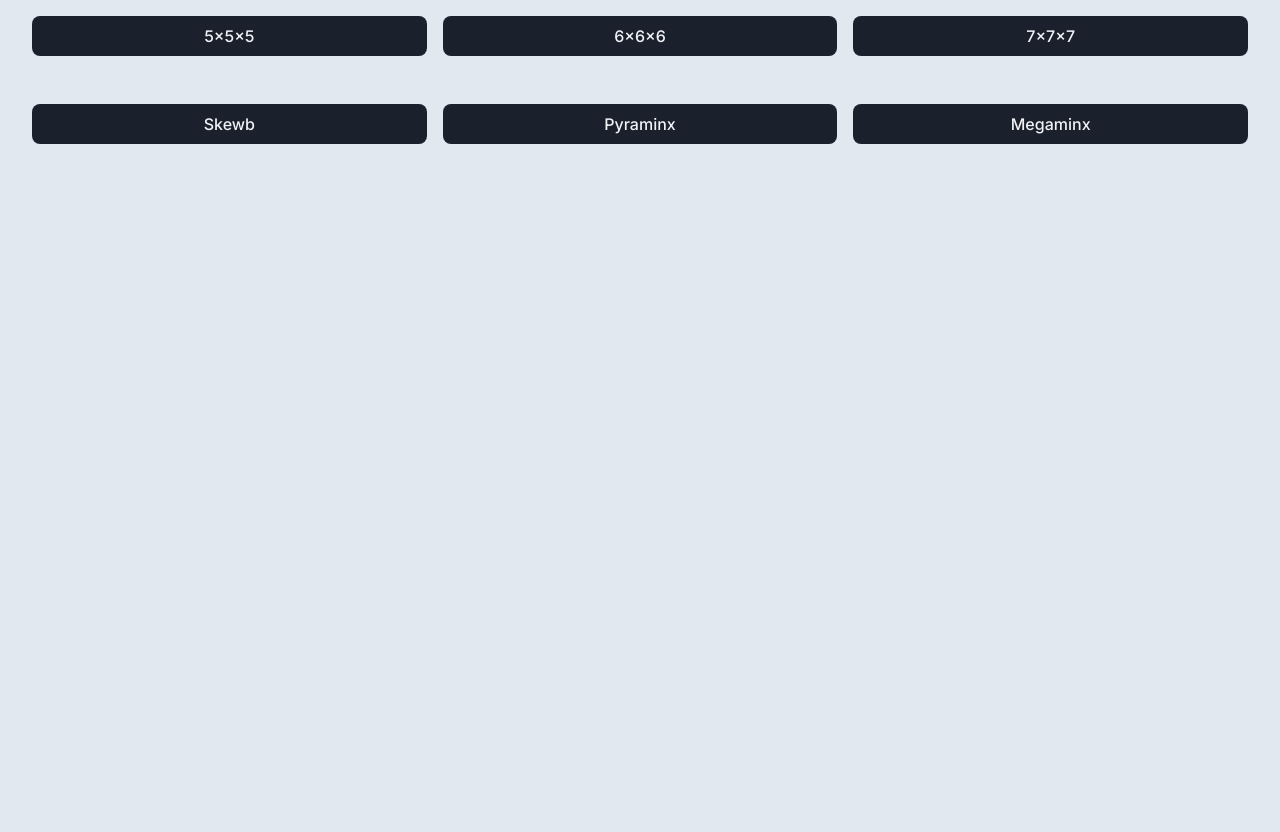
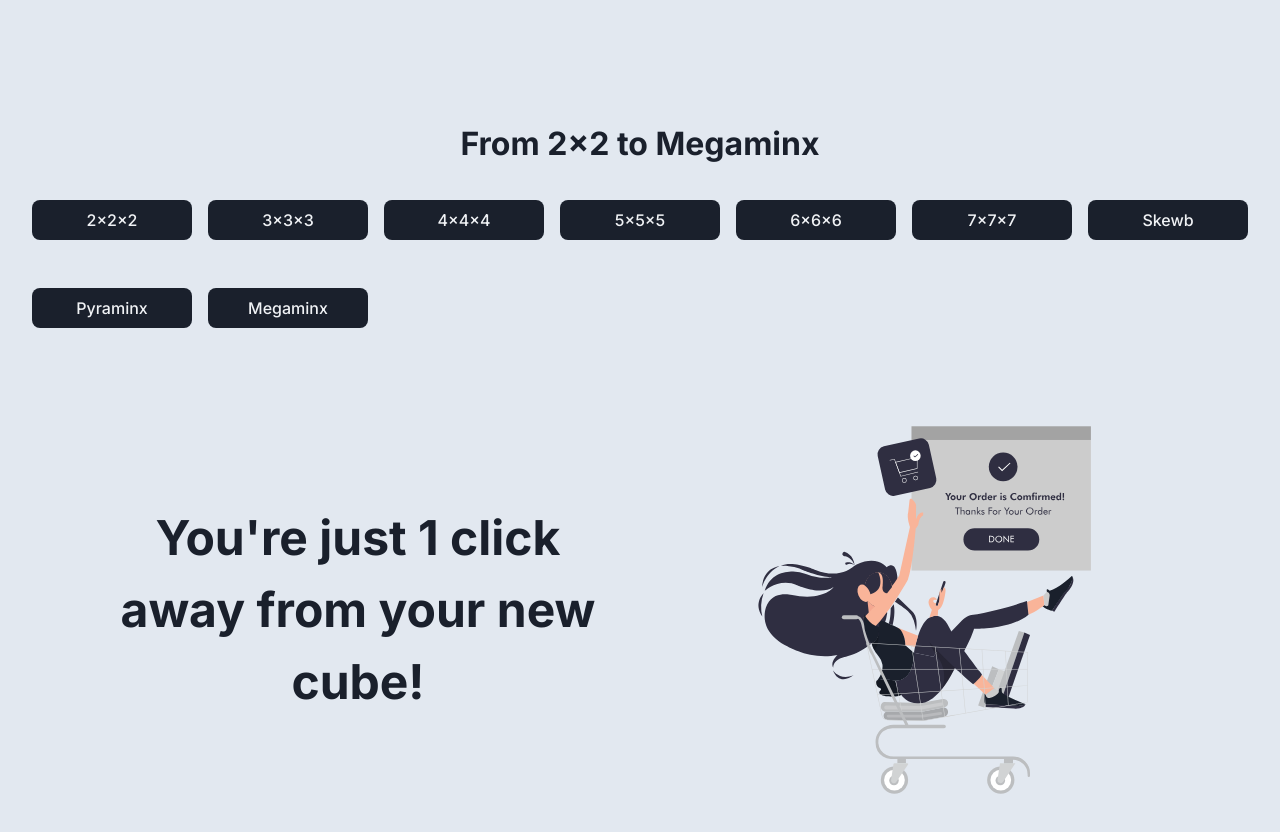
Before and after one commit to keyyuwan/cubestore, a Next.js app: page / in a window 1280 px wide. Shown: the part 600-1432 px from the top of the page. Before the commit the page ends 800 px from the top, so only its background shows below. Built offline with nearby package versions, Linux system fonts and the light colour scheme; no server answers.

Commit message:
Landing Page

```diff
--- a/src/pages/index.tsx
+++ b/src/pages/index.tsx
@@ -1,9 +1,14 @@
-import { Box, Button, Flex, Text, Icon, SimpleGrid } from "@chakra-ui/react"
+import { Box, Button, Flex, Text, SimpleGrid } from "@chakra-ui/react"
 import Head from "next/head"
+import Image from "next/image"
 import Router from "next/router"
-import { FaCubes, FaLongArrowAltRight } from "react-icons/fa"
-import { Container } from "../components/Container"
+import { FaLongArrowAltRight } from "react-icons/fa"
+
+import { Container as SectionContainer } from "../components/Container"
 import { EVENTS } from "../utils/events"
+
+import completeTaskImg from "../assets/Complete-task.svg"
+import successfulPurchaseImg from "../assets/Successful-purchase.svg"
 
 export default function LandingPage() {
   return (
@@ -12,14 +17,19 @@ export default function LandingPage() {
         <title>cube.store</title>
       </Head>
 
-      <Container mt="4rem" pb="2rem">
+      <SectionContainer h="80vh" display="flex" justifyContent="center">
         <Flex
           flexDir={["column", "column", "row"]}
           align="center"
           justify="center"
-          gap={[0, 0, "4rem", "10rem"]}
+          gap={[0, 0, "4rem", "8rem"]}
         >
-          <Icon as={FaCubes} w={[120, 160, 240]} h={[120, 160, 240]} />
+          <Image
+            src={completeTaskImg}
+            alt="People choosing products"
+            width="500px"
+            height="500px"
+          />
 
           <Box w={["100%", "100%", "400px"]} textAlign="center">
             <Text
@@ -49,15 +59,18 @@ export default function LandingPage() {
             </Button>
           </Box>
         </Flex>
+      </SectionContainer>
 
-        <Text mt="4rem" textAlign="center" fontWeight="bold" fontSize="xl">
+      <SectionContainer>
+        <Text textAlign="center" fontWeight="bold" fontSize="xl">
           From 2x2 to Megaminx
         </Text>
         <SimpleGrid
-          columns={[2, 2, 3]}
+          // columns={[2, 2, 3]}
           spacing="1rem"
           alignItems="center"
           justifyContent="center"
+          minChildWidth="160px"
         >
           {EVENTS.map((event) => {
             if (event.name === "All") {
@@ -74,7 +87,6 @@ export default function LandingPage() {
                 borderRadius={8}
                 bg="gray.800"
                 color="gray.50"
-                w=""
               >
                 <Box as="span" className={event.className} fontSize="2xl" />
                 <Text fontWeight="medium">{event.name}</Text>
@@ -82,7 +94,31 @@ export default function LandingPage() {
             )
           })}
         </SimpleGrid>
-      </Container>
+      </SectionContainer>
+
+      <SectionContainer mt="2rem" pb="2rem">
+        <Flex
+          flexDir={["column", "column", "row-reverse"]}
+          align="center"
+          justify="center"
+          gap={[0, 0, "4rem"]}
+        >
+          <Image
+            src={successfulPurchaseImg}
+            alt="Successful purchase"
+            width="500px"
+            height="500px"
+          />
+          <Text
+            textAlign="center"
+            fontWeight="bold"
+            fontSize={["xl", "2xl", "3xl"]}
+            maxW="500px"
+          >
+            {`You're`} just 1 click away from your new cube!
+          </Text>
+        </Flex>
+      </SectionContainer>
     </>
   )
 }
```
Also changed, not shown: src/assets/Complete-task.svg (added), src/assets/Successful-purchase.svg (added).
